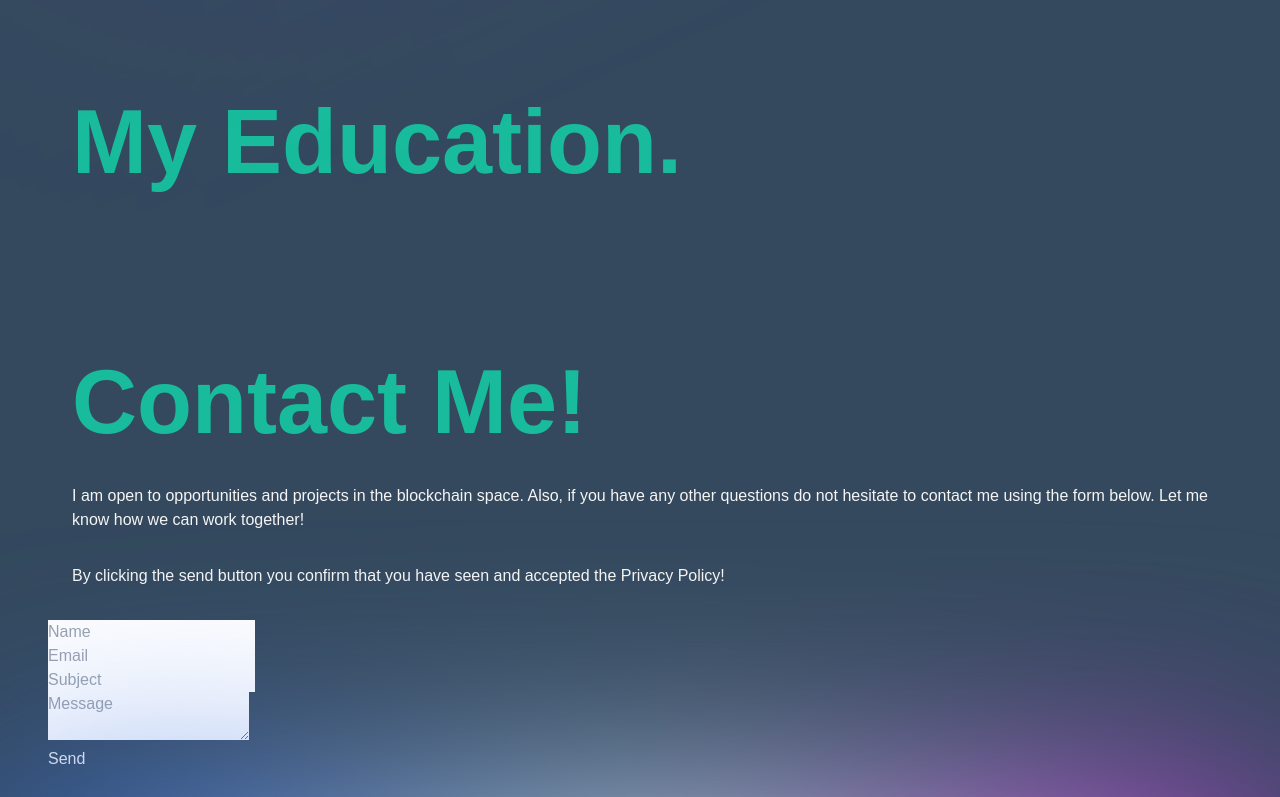
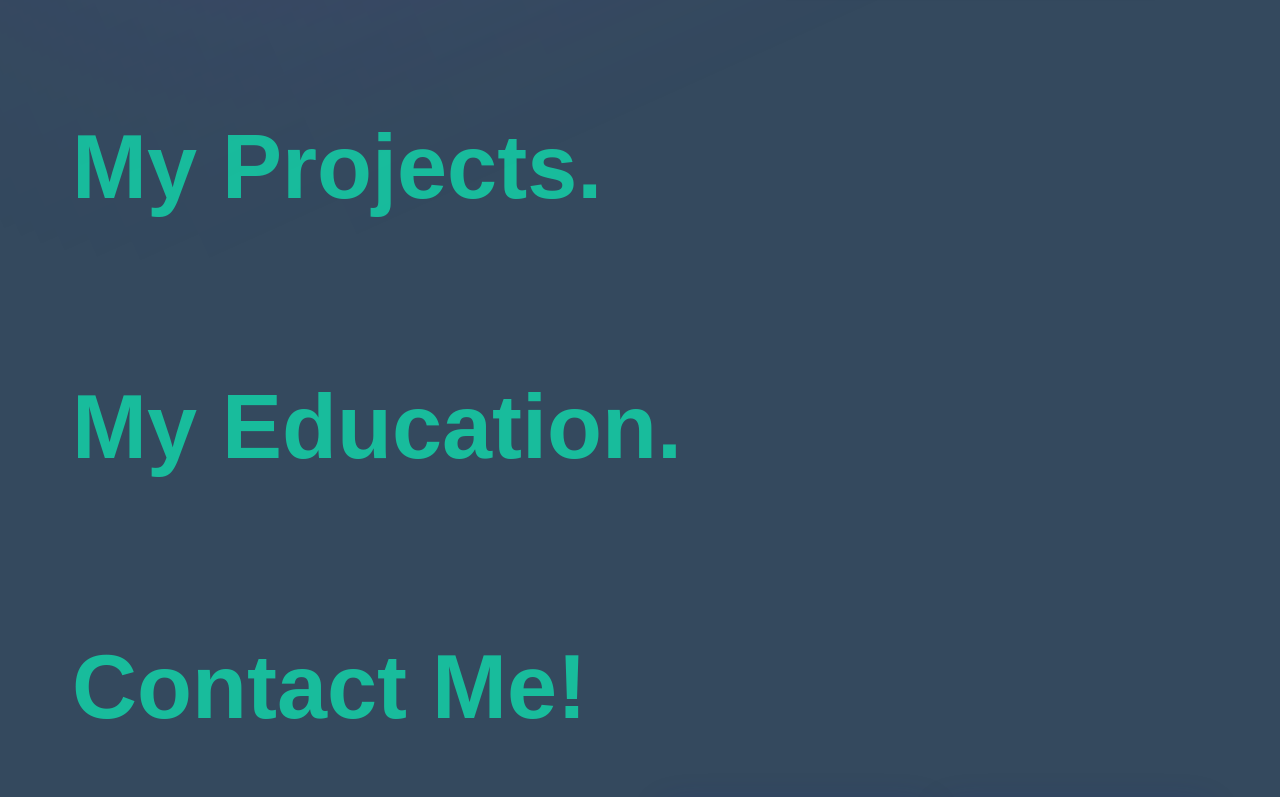
Before and after one commit to paulsimroth/portfolio, a Next.js app: page / in a window 1280 px wide. Shown: the part 2000-2797 px from the top of the page. Built offline with nearby package versions, Linux system fonts and the light colour scheme; a web font is replaced by a local one.

Commit message:
contact form styling

```diff
--- a/src/app/page.tsx
+++ b/src/app/page.tsx
@@ -17,14 +17,16 @@ export default function Home() {
         <Hero />
       </div>
       <div className='relative'>
+
         <Info />
         <div className="absolute gradient-03 -z-3" />
         <Projects />
         <Education />
+
+        <Contact />
+        <div className="absolute w-full h-[500px] gradient-02 -z-3" />
       </div>
       <div className='relative'>
-        <Contact />
-        <div className="absolute w-full h-[500px] gradient-01 -z-3" />
         <Footer />
       </div>
       {/*       <div>
--- a/src/sections/Contact.tsx
+++ b/src/sections/Contact.tsx
@@ -3,51 +3,65 @@ import styles from 'styles';
 function Contact() {
     return (
         <section className={`${styles.sections}`} id='contact'>
-            <div className=''>
+
             <h1 className={styles.sectionHeading}>Contact Me!</h1>
+            <div className='flex flex-col lg:flex-row'>
+                <div className='w-full lg:w-2/3 h-2/3 m-2'>
                     <p className={styles.text}>
-                    I am open to opportunities and projects in the blockchain space.
-                    Also, if you have any other questions do not hesitate to contact me using the form below.
+                        I am open to questions, opportunities and collaboration in projects.
+                        Please, do not hesitate to contact me using the form below.
                         Let me know how we can work together!
                     </p>
-                <p className={styles.text}>By clicking the send button you confirm that you have seen and accepted the Privacy Policy!</p>
-                <div className=''>
+                    <p className={styles.text}>By clicking the SEND button you confirm that you have seen and accepted the Privacy Policy!</p>
+                </div>
+                <div className='w-full lg:w-2/3 m-2 flex flex-col my-4'>
                     <form>
                         <ul>
-                            <li className=''>
+                            <li className='m-2'>
+                                <div className='flex flex-row justify-between'>
+
                                     <input
+                                        className='w-[49%] h-14 justify-self-start glassmorphism p-3 m-2 rounded-[15px] text-[20px] md:text-[23px]'
                                         name="user_name"
                                         type="text"
                                         placeholder="Name"
                                         required>
                                     </input>
-                            </li>
-                            <li className='half'>
+
                                     <input
+                                        className='w-[49%] h-14 justify-self-end glassmorphism p-3 m-2 rounded-[15px] text-[20px] md:text-[23px]'
                                         name="user_email"
                                         type="email"
                                         placeholder="Email"
                                         required>
                                     </input>
+
+                                </div>
+
                             </li>
-                            <li>
+
+                            <li className='m-2'>
                                 <input
+                                    className='w-[98%] h-14 m-2 glassmorphism p-3 rounded-[15px] text-[20px] md:text-[23px]'
                                     name="subject"
                                     type="text"
                                     placeholder="Subject"
                                     required>
                                 </input>
                             </li>
-                            <li>
+
+                            <li className='m-2'>
                                 <textarea
+                                    className='w-[98%] min-h-5/6 glassmorphism p-3 m-2 rounded-[15px] text-[20px] md:text-[23px]'
                                     name="message"
                                     placeholder="Message"
                                     required>
                                 </textarea>
                             </li>
-                            <li>
+
+                            <li className='m-2'>
                                 <input
-                                    className=''
+                                    className={styles.button}
                                     type="submit"
                                     value="Send">
                                 </input>
--- a/src/sections/Footer.tsx
+++ b/src/sections/Footer.tsx
@@ -23,7 +23,7 @@ function Footer() {
         <div className="flex items-center justify-between flex-wrap gap-5">
 
           <a href="/#contact">
-            <button type="button" className="flex items-center h-fit border-2 border-[#E5E5E5] py-4 px-6 bg-[#18BC9C] rounded-[32px] gap-[12px] hover:scale-110">
+            <button type="button" className={styles.button}>
               <span className="font-bold text-[12px] md:text-[16px] text-[#F8D1CC]">|CONTACT ME!</span>
             </button>
           </a>
--- a/src/sections/Navbar.tsx
+++ b/src/sections/Navbar.tsx
@@ -21,16 +21,18 @@ function Navbar() {
             className="w-[25px] h-[25px] md:w-[60px] md:h-[60px] lg:w-[100px] lg:h-[100px] object-contain"
           />
         </Link>
+
         <div className="md:flex items-center justify-around font-bold space-x-12 z-2">
           <a href="/#about" className="text-[12px] md:text-[20px] lg:text-[30px] text-[#18BC9C] hover:scale-110">About me</a>
           <a href="/#projects" className="text-[12px] md:text-[20px] lg:text-[30px] text-[#18BC9C] hover:scale-110">Projects</a>
           <a href="/#education" className="text-[12px] md:text-[20px] lg:text-[30px] text-[#18BC9C] hover:scale-110">Education</a>
           <a href="/#contact">
-            <button type="button" className="flex items-center h-fit border-2 border-[#E5E5E5] py-4 px-6 bg-[#18BC9C] rounded-[32px] gap-[12px] hover:scale-110">
+            <button type="button" className={styles.button}>
               <span className="font-bold text-[12px] md:text-[16px] text-[#F8D1CC]">|CONTACT ME!</span>
             </button>
           </a>
         </div>
+
       </div>
     </motion.nav>
   )
--- a/styles/index.ts
+++ b/styles/index.ts
@@ -13,11 +13,13 @@ const styles = {
     flexEnd: 'flex justify-end',
     navPadding: 'pt-[98px]',
 
-    sections: 'w-full p-12',
+    sections: 'w-full p-12 h-screen',
 
     sectionHeading: 'px-6 font-extrabold my-8 text-[40px] md:text-[65px] lg:text-[90px] leading-[50px] md:leading-[70px] lg:leading-[100px] text-[#18BC9C]',
 
-    text: 'px-6 text-justify my-8 text-[20px] md:text-[23px] lg:text-[35px] leading-[45px]',
+    text: 'px-6 text-justify my-4 text-[20px] md:text-[23px] lg:text-[35px] leading-[45px]',
+
+    button: 'flex items-center h-fit border-2 border-[#E5E5E5] py-4 px-6 bg-[#18BC9C] rounded-[32px] gap-[12px] hover:scale-110',
 
     // hero section
     hero1Heading:
```
Lines whose indentation alone changed are shown as unchanged.
